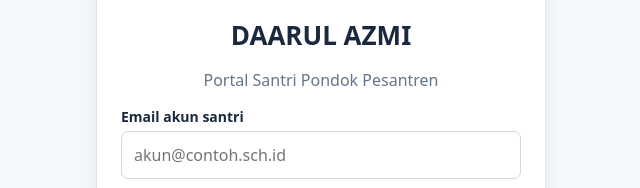
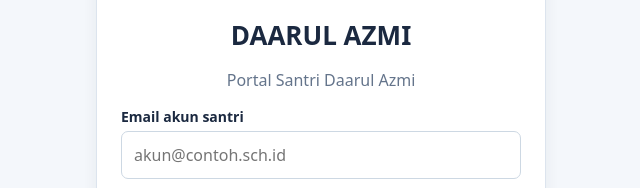
Before and after one commit to daarulazmi-ponpes/Portal-Santri, a plain HTML site: page index.html in a window 1280 px wide. Shown: the part 244-432 px from the top of the page, 319-959 px from the left. Drawn offline with Linux system fonts and the light colour scheme; a script that the page names is missing.

Commit message:
Update paragraph text in index.html

```diff
--- a/index.html
+++ b/index.html
@@ -20,7 +20,7 @@
     </div>
 
     <h1 style="margin-top:20px">DAARUL AZMI</h1>
-    <p class="muted">Portal Santri Pondok Pesantren</p>
+    <p class="muted">Portal Santri Daarul Azmi</p>
 
     <form id="loginForm">
 
```
